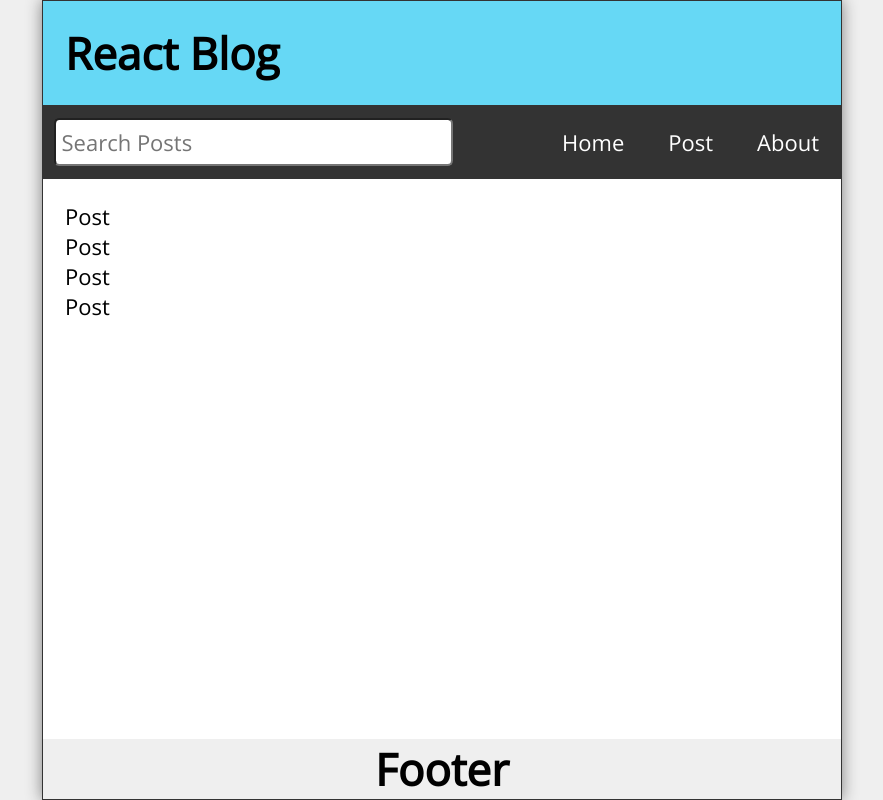
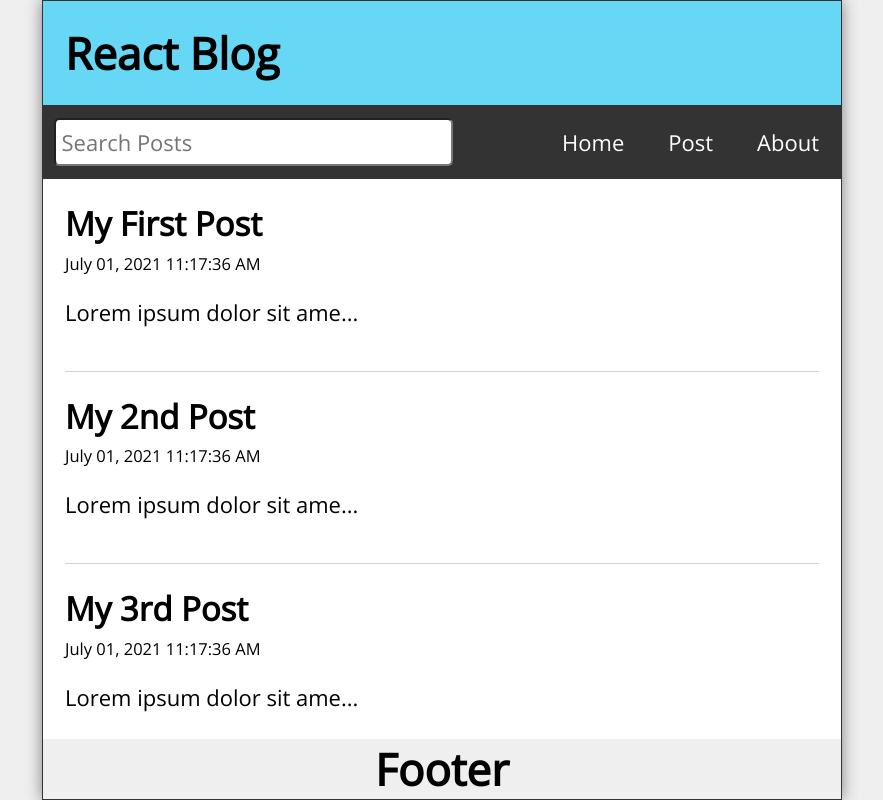
Before and after one commit to ktllama/reactblog, a React (Create React App) app: page / in a window 1280 px wide. Shown: the whole page, without its empty margins (198-1081 px from the left). Built offline with nearby package versions, Linux system fonts and the light colour scheme.

Commit message:
multiple post snippets on home linked to post page

```diff
--- a/src/Post.js
+++ b/src/Post.js
@@ -1,8 +1,21 @@
-import React from 'react'
+import React from 'react';
+import { Link } from 'react-router-dom';
 
-const Post = () => {
+const Post = ({ post }) => {
   return (
-    <div>Post</div>
+    <article className='post'>
+        <Link to={`/post/${post.id}`}>
+            <h2>{post.title}</h2>
+            <p className='postDate'>{post.datetime}</p>
+        </Link>
+        {/* this link will take us to the individual post */}
+        <p className='postBody'>{
+            (post.body).length <= 25
+                ? post.body
+                : `${(post.body).slice(0,25)}...`
+        }</p>
+        {/* if the post has less than 25 char it will show all, otherwise just show 25 char snippet.. */}
+    </article>
   )
 }
 
```
